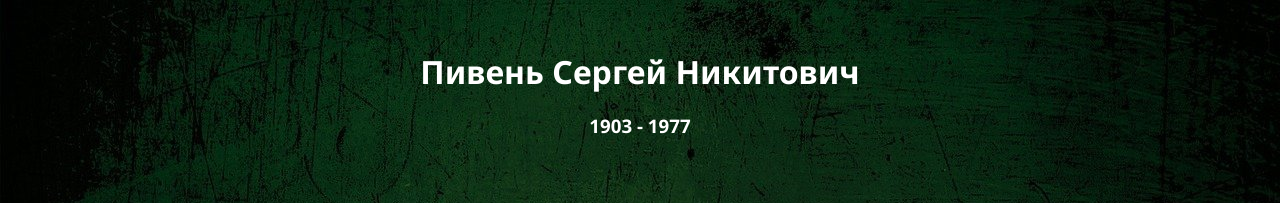
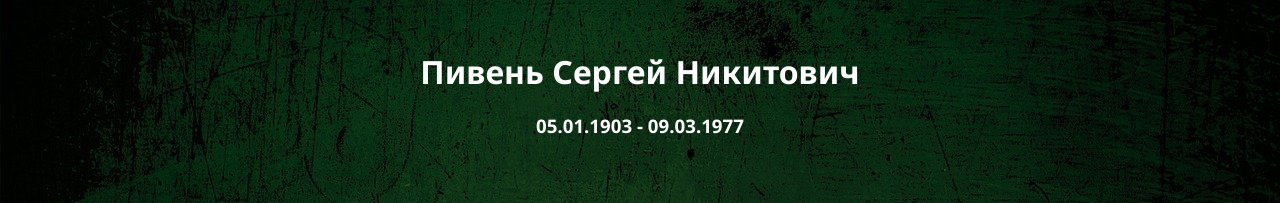
Before and after one commit to DmitryPiven777/rodoslov, a plain HTML site: page piven_sergei_info.html in a window 1280 px wide. Shown: the top 203 px of the page. Drawn offline with Linux system fonts and the light colour scheme.

Commit message:
Update piven_sergei_info.html

```diff
--- a/piven_sergei_info.html
+++ b/piven_sergei_info.html
@@ -21,7 +21,7 @@
 					<h1>Пивень Сергей Никитович</h1>
 				</div>
 				<div class="data">
-					<h3>1903 - 1977</h3>
+					<h3>05.01.1903 - 09.03.1977</h3>
 				</div>
 			</div>
 		</div>
```
